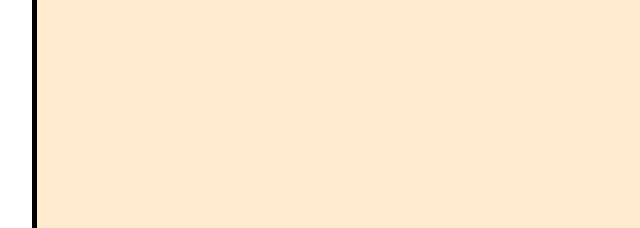
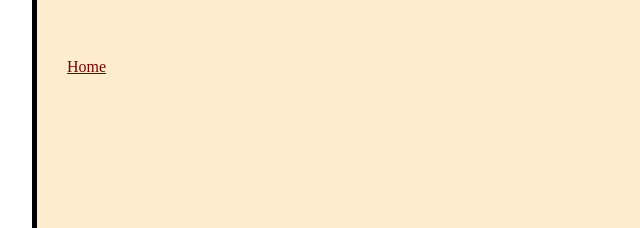
Before and after one commit to allarendil/odin-recipes, a plain HTML site: page recipes/granola.html in a window 1280 px wide. Shown: the part 1724-1952 px from the top of the page, 6-646 px from the left. Drawn offline with Linux system fonts and the light colour scheme.

Commit message:
Add home links to recipe pages

```diff
--- a/recipes/granola.html
+++ b/recipes/granola.html
@@ -45,6 +45,9 @@
         </ol>
     <p>And that's it!  Let it cool and store in a cool dry space. <br />
         But don't forget to enjoy some while its still warm!  </p>
+    <br />
+    <br />
+    <a href="../index.html">Home</a>
         </div>
 </body>
 </html>
```
Also changed, not shown: recipes/kale_salad.html (+3 -0 lines), recipes/sausage_sheet_pan.html (+3 -0 lines).
